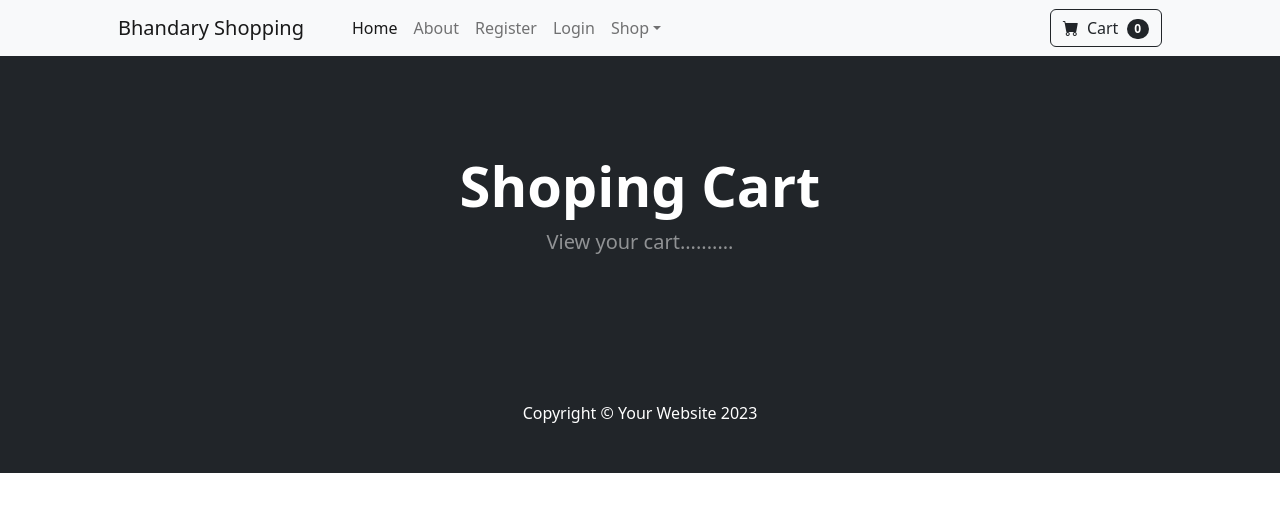
After one commit to darshan45672/Django-miniProject, a Django app: template ecom/cart/templates/cartSummary.html in a window 1280 px wide. The commit adds this page. Shown: the top 512 px of the page. Run offline with Django 5.2, Linux system fonts and the light colour scheme; the template is opened without the code that fills it, so the values that code supplies are empty.

Commit message:
implemented method to create and store user session using contextProcessors

```diff
--- /dev/null
+++ b/ecom/cart/contextProcessors.py
@@ -0,0 +1,4 @@
+from .cart import Cart
+
+def cart(request):
+    return {'cart': Cart(request)}
--- /dev/null
+++ b/ecom/cart/templates/cartSummary.html
@@ -0,0 +1,15 @@
+{% extends 'layout.html' %}
+
+{% block content %}
+<!-- Header-->
+<header class="bg-dark py-5">
+    <div class="container px-4 px-lg-5 my-5">
+        <div class="text-center text-white">
+            <h1 class="display-4 fw-bolder">Shoping Cart</h1>
+            <p class="lead fw-normal text-white-50 mb-0">View your cart..........</p>
+        </div>
+    </div>
+</header>
+<!-- Section-->
+
+{% endblock %}
--- a/ecom/ecom/settings.py
+++ b/ecom/ecom/settings.py
@@ -52,6 +52,7 @@ TEMPLATES = [
                 'django.template.context_processors.request',
                 'django.contrib.auth.context_processors.auth',
                 'django.contrib.messages.context_processors.messages',
+                'cart.contextProcessors.cart',
             ],
         },
     },
--- a/ecom/ecom/urls.py
+++ b/ecom/ecom/urls.py
@@ -6,5 +6,5 @@ from django.conf.urls.static import static
 urlpatterns = [
     path('admin/', admin.site.urls),
     path('', include('store.urls')),
-    path('', include('cart.urls')),
+    path('cart/', include('cart.urls')),
 ] + static(settings.MEDIA_URL, document_root = settings.MEDIA_ROOT)
--- a/ecom/store/templates/nav.html
+++ b/ecom/store/templates/nav.html
@@ -2,10 +2,13 @@
 <nav class="navbar navbar-expand-lg navbar-light bg-light">
     <div class="container px-4 px-lg-5">
         <a class="navbar-brand" href="/">Bhandary Shopping</a>
-        <button class="navbar-toggler" type="button" data-bs-toggle="collapse" data-bs-target="#navbarSupportedContent" aria-controls="navbarSupportedContent" aria-expanded="false" aria-label="Toggle navigation"><span class="navbar-toggler-icon"></span></button>
+        <button class="navbar-toggler" type="button" data-bs-toggle="collapse" data-bs-target="#navbarSupportedContent"
+            aria-controls="navbarSupportedContent" aria-expanded="false" aria-label="Toggle navigation"><span
+                class="navbar-toggler-icon"></span></button>
         <div class="collapse navbar-collapse" id="navbarSupportedContent">
             <ul class="navbar-nav me-auto mb-2 mb-lg-0 ms-lg-4">
-                <li class="nav-item"><a class="nav-link active" aria-current="page" href="{% url 'home' %}">Home</a></li>
+                <li class="nav-item"><a class="nav-link active" aria-current="page" href="{% url 'home' %}">Home</a>
+                </li>
                 <li class="nav-item"><a class="nav-link" href="{% url 'about' %}">About</a></li>
                 {% if user.is_authenticated %}
                 <li class="nav-item"><a class="nav-link" href="{% url 'logout' %}">Logout</a></li>
@@ -14,12 +17,16 @@
                 <li class="nav-item"><a class="nav-link" href="{% url 'login' %}">Login</a></li>
                 {% endif %}
                 <li class="nav-item dropdown">
-                    <a class="nav-link dropdown-toggle" id="navbarDropdown" href="#" role="button" data-bs-toggle="dropdown" aria-expanded="false">Shop</a>
+                    <a class="nav-link dropdown-toggle" id="navbarDropdown" href="#" role="button"
+                        data-bs-toggle="dropdown" aria-expanded="false">Shop</a>
                     <ul class="dropdown-menu" aria-labelledby="navbarDropdown">
                         <li><a class="dropdown-item" href="{% url 'home' %}">All Products</a></li>
-                        <li><hr class="dropdown-divider" /></li>
+                        <li>
+                            <hr class="dropdown-divider" />
+                        </li>
                         <li><a class="dropdown-item" href="{% url 'category' 'games' %}">games</a></li>
-                        <li><a class="dropdown-item" href="{% url 'category' 'Marketting Books' %}">Marketting Books</a></li>
+                        <li><a class="dropdown-item" href="{% url 'category' 'Marketting Books' %}">Marketting Books</a>
+                        </li>
                         <li><a class="dropdown-item" href="{% url 'category' 'books' %}">books</a></li>
                         <li><a class="dropdown-item" href="{% url 'category' 'Phones' %}">mobile phones</a></li>
                         <li><a class="dropdown-item" href="#!">New Arrivals</a></li>
@@ -27,11 +34,9 @@
                 </li>
             </ul>
             <form class="d-flex">
-                <button class="btn btn-outline-dark" type="submit">
-                    <i class="bi-cart-fill me-1"></i>
+                <a href="{% url 'cartSummary' %}" class="btn btn-outline-dark"><i class="bi-cart-fill me-1"></i>
                     Cart
-                    <span class="badge bg-dark text-white ms-1 rounded-pill">0</span>
-                </button>
+                    <span class="badge bg-dark text-white ms-1 rounded-pill">0</span></a>
             </form>
         </div>
     </div>
```
Also changed, not shown: ecom/cart/cart.py (added, +13 -0 lines), ecom/cart/urls.py (line endings or trailing spaces), ecom/db.sqlite3.
